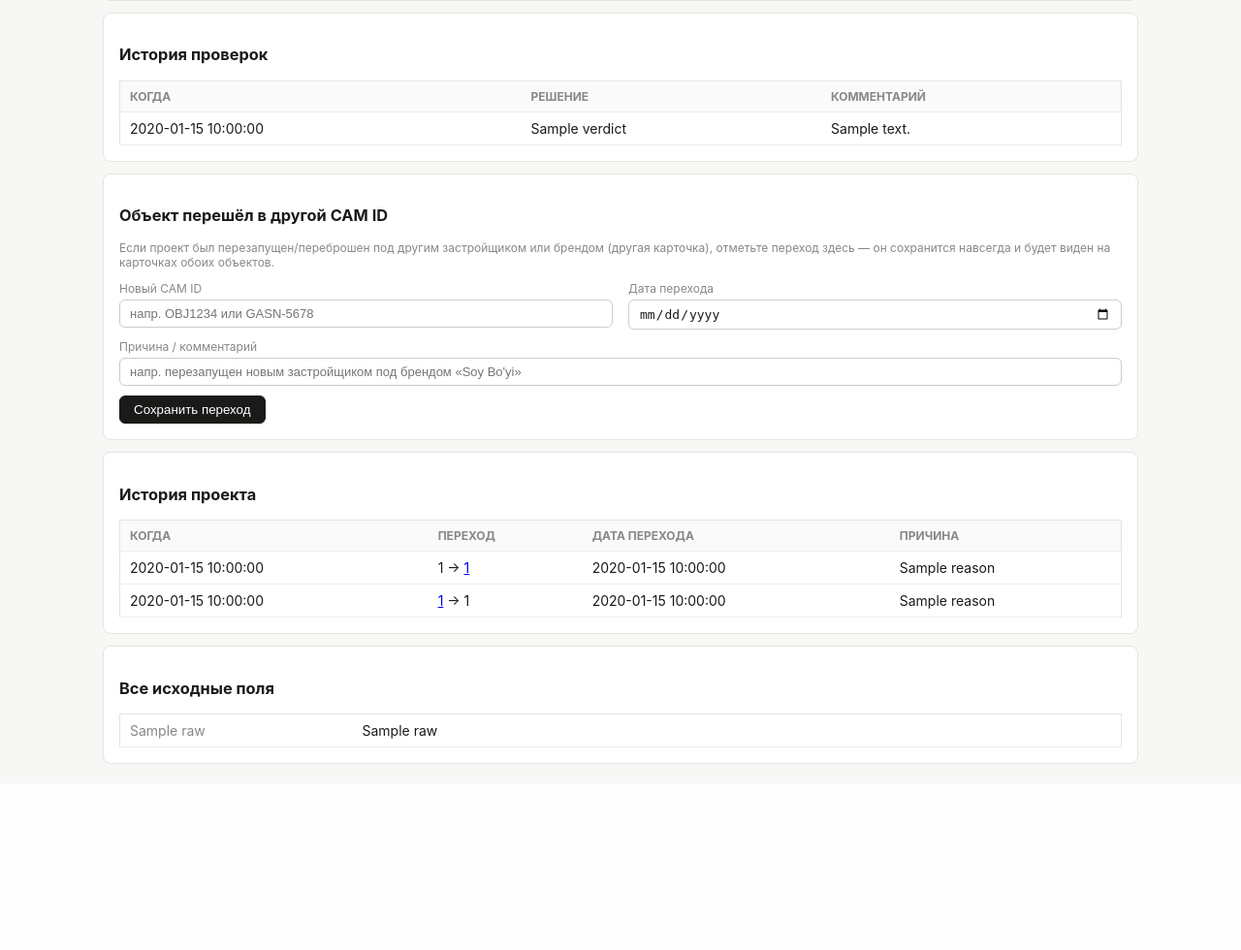
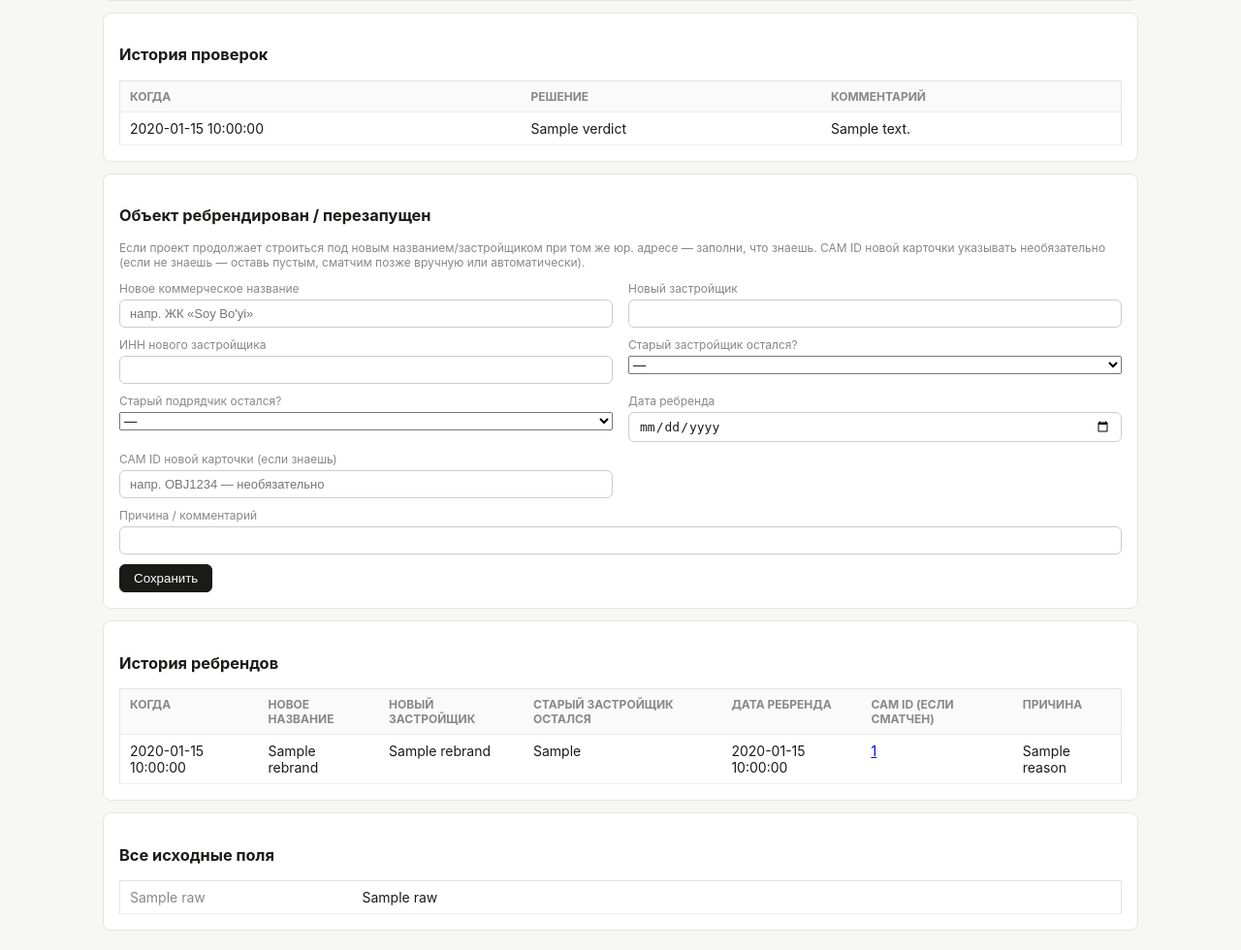
Before and after one commit to amulanga9/CAM, a Flask app: template admin/templates/complex_detail.html in a window 1280 px wide. Shown: the part 974-1954 px from the top of the page at 97% size. Before the commit the page ends 1762 px from the top, so only its background shows below. Run offline with Flask 3, Linux system fonts and the light colour scheme; the template is opened without the code that fills it: most values are stand-ins (such as "Sample title", 1, 10 or a date in 2020).

Commit message:
Replace CAM ID transition button with a rebrand info list
User shouldn't have to know/guess a CAM ID up front. Now the card
records rebrand facts (new name, new developer, INN, whether old
developer/contractor stayed, date) into manual.rebrands as a pending
list, with an optional matched_cam_id field to fill in once matched
manually or by a future automated matcher.

```diff
--- a/admin/app.py
+++ b/admin/app.py
@@ -181,19 +181,30 @@ def edit_complex(cam_id):
     return redirect(url_for('complex_detail', cam_id=cam_id))
 
 
-@app.route('/complex/<cam_id>/link', methods=['POST'])
-def link_cam_id(cam_id):
-    new_cam_id = request.form.get('new_cam_id', '').strip()
+@app.route('/complex/<cam_id>/rebrand', methods=['POST'])
+def rebrand_complex(cam_id):
+    rebrand_name = request.form.get('rebrand_name', '').strip()
+    rebrand_developer_name = request.form.get('rebrand_developer_name', '').strip()
+    rebrand_developer_inn = request.form.get('rebrand_developer_inn', '').strip()
+    old_developer_remained = request.form.get('old_developer_remained', '').strip()
+    old_contractor_remained = request.form.get('old_contractor_remained', '').strip()
     transition_date = request.form.get('transition_date', '').strip()
-    reason = request.form.get('link_reason', '').strip()
-    if not new_cam_id:
-        return redirect(url_for('complex_detail', cam_id=cam_id))
+    reason = request.form.get('reason', '').strip()
+    matched_cam_id = request.form.get('matched_cam_id', '').strip()
+
     db = get_db()
-    db.execute(
-        'INSERT INTO manual.cam_id_links (old_cam_id, new_cam_id, transition_date, reason, created_at) '
-        'VALUES (?,?,?,?,?)',
-        (cam_id, new_cam_id, transition_date or None, reason or None, datetime.now(timezone.utc).isoformat()),
-    )
+    db.execute('''
+        INSERT INTO manual.rebrands (
+            cam_id, rebrand_name, rebrand_developer_name, rebrand_developer_inn,
+            old_developer_remained, old_contractor_remained, transition_date, reason,
+            matched_cam_id, created_at
+        ) VALUES (?,?,?,?,?,?,?,?,?,?)
+    ''', (
+        cam_id, rebrand_name or None, rebrand_developer_name or None, rebrand_developer_inn or None,
+        old_developer_remained or None, old_contractor_remained or None,
+        transition_date or None, reason or None, matched_cam_id or None,
+        datetime.now(timezone.utc).isoformat(),
+    ))
     db.commit()
     return redirect(url_for('complex_detail', cam_id=cam_id))
 
@@ -208,15 +219,12 @@ def complex_detail(cam_id):
     history = db.execute(
         'SELECT * FROM manual.reviews WHERE cam_id=? ORDER BY reviewed_at DESC', (cam_id,)
     ).fetchall()
-    links_out = db.execute(
-        'SELECT * FROM manual.cam_id_links WHERE old_cam_id=? ORDER BY created_at DESC', (cam_id,)
-    ).fetchall()
-    links_in = db.execute(
-        'SELECT * FROM manual.cam_id_links WHERE new_cam_id=? ORDER BY created_at DESC', (cam_id,)
+    rebrands = db.execute(
+        'SELECT * FROM manual.rebrands WHERE cam_id=? ORDER BY created_at DESC', (cam_id,)
     ).fetchall()
     return render_template(
         'complex_detail.html', row=row, raw=raw, history=history,
-        verdicts=VERDICTS, links_out=links_out, links_in=links_in,
+        verdicts=VERDICTS, rebrands=rebrands,
     )
 
 
--- a/admin/import_master.py
+++ b/admin/import_master.py
@@ -246,17 +246,24 @@ def build_manual_schema(conn):
         created_at   TEXT
     );
 
-    -- связь "объект перешёл в другой CAM ID" (ребрендинг/перезапуск проекта
-    -- новым застройщиком при том же юр. адресе/разрешении). Хранится в обе
-    -- стороны через old_cam_id/new_cam_id, карточки обоих объектов показывают
-    -- историю перехода.
-    CREATE TABLE IF NOT EXISTS manual.cam_id_links (
-        id              INTEGER PRIMARY KEY AUTOINCREMENT,
-        old_cam_id      TEXT NOT NULL,
-        new_cam_id      TEXT NOT NULL,
-        transition_date TEXT,
-        reason          TEXT,
-        created_at      TEXT
+    -- промежуточный список ребрендов/перезапусков (объект продолжает
+    -- строиться под новым застройщиком/названием при том же юр. адресе).
+    -- НИКАКОГО нового CAM ID здесь не создаётся — просто копим записи,
+    -- matched_cam_id заполняется позже (вручную или автоматическим
+    -- матчингом по адресу/координатам/названию с другими источниками,
+    -- напр. domtut), как только найдётся соответствующая карточка.
+    CREATE TABLE IF NOT EXISTS manual.rebrands (
+        id                      INTEGER PRIMARY KEY AUTOINCREMENT,
+        cam_id                  TEXT NOT NULL,
+        rebrand_name            TEXT,
+        rebrand_developer_name  TEXT,
+        rebrand_developer_inn   TEXT,
+        old_developer_remained  TEXT,
+        old_contractor_remained TEXT,
+        transition_date         TEXT,
+        reason                  TEXT,
+        matched_cam_id          TEXT,
+        created_at              TEXT
     );
     ''')
     _migrate_manual_overrides(conn)
--- a/admin/templates/complex_detail.html
+++ b/admin/templates/complex_detail.html
@@ -68,35 +68,49 @@
 {% endif %}
 
 <div class="card">
-  <h3>Объект перешёл в другой CAM ID</h3>
-  <p style="color:#888;font-size:12px">Если проект был перезапущен/переброшен под другим застройщиком или брендом (другая карточка), отметьте переход здесь — он сохранится навсегда и будет виден на карточках обоих объектов.</p>
-  <form method="post" action="{{ url_for('link_cam_id', cam_id=row.cam_id) }}" class="edit-grid">
-    <label>Новый CAM ID<input type="text" name="new_cam_id" placeholder="напр. OBJ1234 или GASN-5678" required></label>
-    <label>Дата перехода<input type="date" name="transition_date"></label>
-    <label class="wide">Причина / комментарий<input type="text" name="link_reason" placeholder="напр. перезапущен новым застройщиком под брендом «Soy Bo'yi»"></label>
-    <div class="wide"><button type="submit" style="padding:6px 14px;border:1px solid #1a1a18;border-radius:6px;background:#1a1a18;color:#fff;cursor:pointer">Сохранить переход</button></div>
+  <h3>Объект ребрендирован / перезапущен</h3>
+  <p style="color:#888;font-size:12px">Если проект продолжает строиться под новым названием/застройщиком при том же юр. адресе — заполни, что знаешь. CAM ID новой карточки указывать необязательно (если не знаешь — оставь пустым, сматчим позже вручную или автоматически).</p>
+  <form method="post" action="{{ url_for('rebrand_complex', cam_id=row.cam_id) }}" class="edit-grid">
+    <label>Новое коммерческое название<input type="text" name="rebrand_name" placeholder="напр. ЖК «Soy Bo'yi»"></label>
+    <label>Новый застройщик<input type="text" name="rebrand_developer_name"></label>
+    <label>ИНН нового застройщика<input type="text" name="rebrand_developer_inn"></label>
+    <label>Старый застройщик остался?
+      <select name="old_developer_remained">
+        <option value="">—</option>
+        <option value="yes">Да</option>
+        <option value="no">Нет</option>
+        <option value="partial">Частично</option>
+      </select>
+    </label>
+    <label>Старый подрядчик остался?
+      <select name="old_contractor_remained">
+        <option value="">—</option>
+        <option value="yes">Да</option>
+        <option value="no">Нет</option>
+        <option value="partial">Частично</option>
+      </select>
+    </label>
+    <label>Дата ребренда<input type="date" name="transition_date"></label>
+    <label>CAM ID новой карточки (если знаешь)<input type="text" name="matched_cam_id" placeholder="напр. OBJ1234 — необязательно"></label>
+    <label class="wide">Причина / комментарий<input type="text" name="reason"></label>
+    <div class="wide"><button type="submit" style="padding:6px 14px;border:1px solid #1a1a18;border-radius:6px;background:#1a1a18;color:#fff;cursor:pointer">Сохранить</button></div>
   </form>
 </div>
 
-{% if links_out or links_in %}
+{% if rebrands %}
 <div class="card">
-  <h3>История проекта</h3>
+  <h3>История ребрендов</h3>
   <table>
-    <tr><th>Когда</th><th>Переход</th><th>Дата перехода</th><th>Причина</th></tr>
-    {% for l in links_out %}
+    <tr><th>Когда</th><th>Новое название</th><th>Новый застройщик</th><th>Старый застройщик остался</th><th>Дата ребренда</th><th>CAM ID (если сматчен)</th><th>Причина</th></tr>
+    {% for r in rebrands %}
     <tr>
-      <td>{{ l.created_at }}</td>
-      <td>{{ row.cam_id }} → <a href="{{ url_for('complex_detail', cam_id=l.new_cam_id) }}">{{ l.new_cam_id }}</a></td>
-      <td>{{ l.transition_date or '—' }}</td>
-      <td>{{ l.reason or '' }}</td>
-    </tr>
-    {% endfor %}
-    {% for l in links_in %}
-    <tr>
-      <td>{{ l.created_at }}</td>
-      <td><a href="{{ url_for('complex_detail', cam_id=l.old_cam_id) }}">{{ l.old_cam_id }}</a> → {{ row.cam_id }}</td>
-      <td>{{ l.transition_date or '—' }}</td>
-      <td>{{ l.reason or '' }}</td>
+      <td>{{ r.created_at }}</td>
+      <td>{{ r.rebrand_name or '' }}</td>
+      <td>{{ r.rebrand_developer_name or '' }}</td>
+      <td>{{ r.old_developer_remained or '—' }}</td>
+      <td>{{ r.transition_date or '—' }}</td>
+      <td>{% if r.matched_cam_id %}<a href="{{ url_for('complex_detail', cam_id=r.matched_cam_id) }}">{{ r.matched_cam_id }}</a>{% else %}—{% endif %}</td>
+      <td>{{ r.reason or '' }}</td>
     </tr>
     {% endfor %}
   </table>
```
